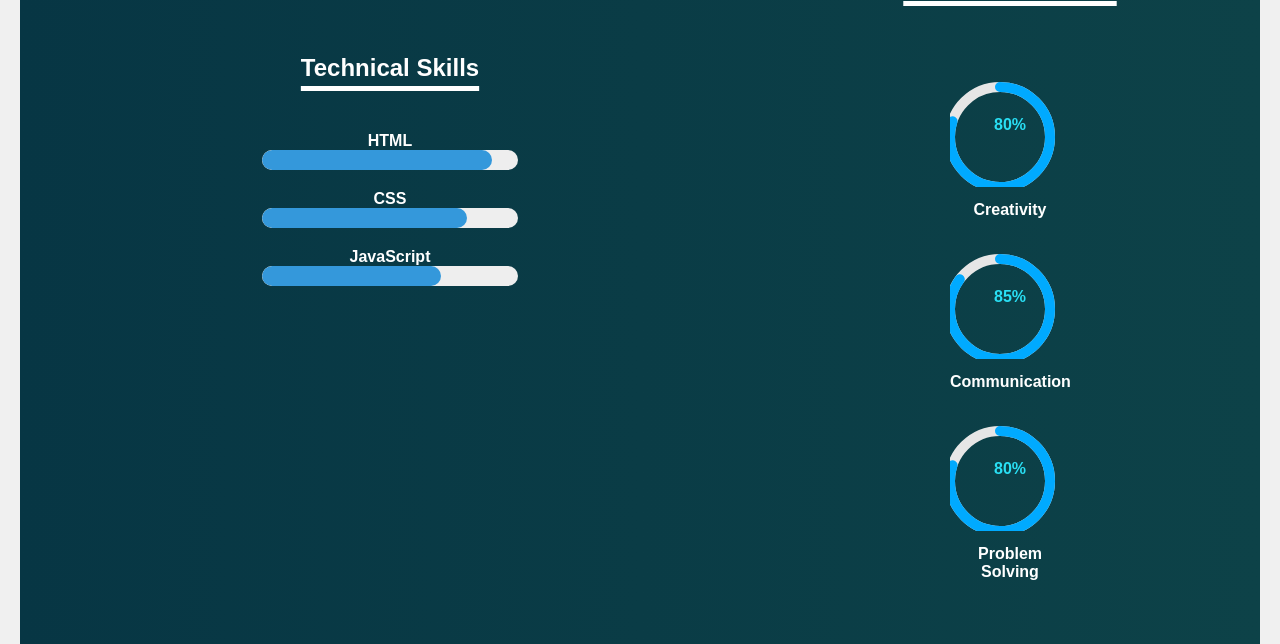
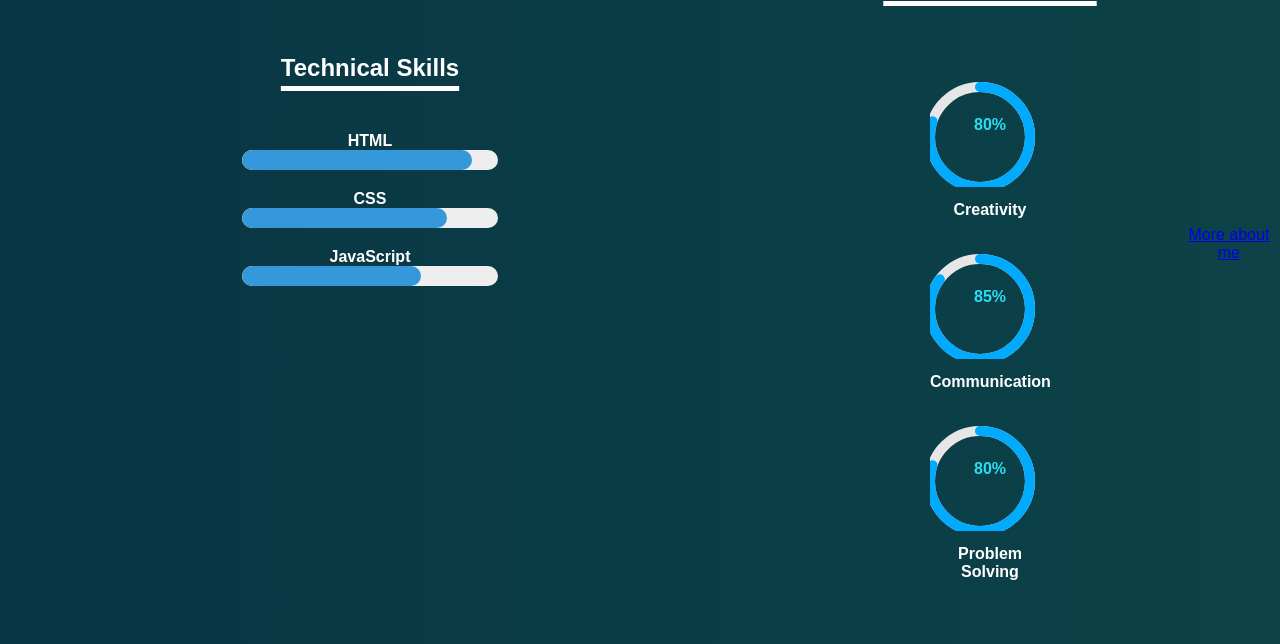
Before and after one commit to Bhargavi18-command/Portfolio, a plain HTML site: page skills.html in a window 1280 px wide. Shown: the part 156-800 px from the top of the page. Drawn offline with nearby package versions, Linux system fonts and the light colour scheme.

Commit message:
Update skills.html

```diff
--- a/skills.html
+++ b/skills.html
@@ -123,15 +123,7 @@ circle {
     0 0 25px cyan,  0 0 50px cyan,
     0 0 200px cyan,  0 0 200px cyan
   }
-  body, html {
-      height: 100%;
-      margin: 0;
-      display: flex;
-      justify-content: center;
-      align-items: center;
-      background-color: #f0f0f0;
 
-    }
     </style>
     <link href='https://unpkg.com/boxicons@2.1.4/css/boxicons.min.css' rel='stylesheet'>
 </head>
@@ -193,6 +185,6 @@ circle {
 </div>
 
  </section>
-
+<a href="projects.html" >More about me</a>
 </body>
 </html>
```
